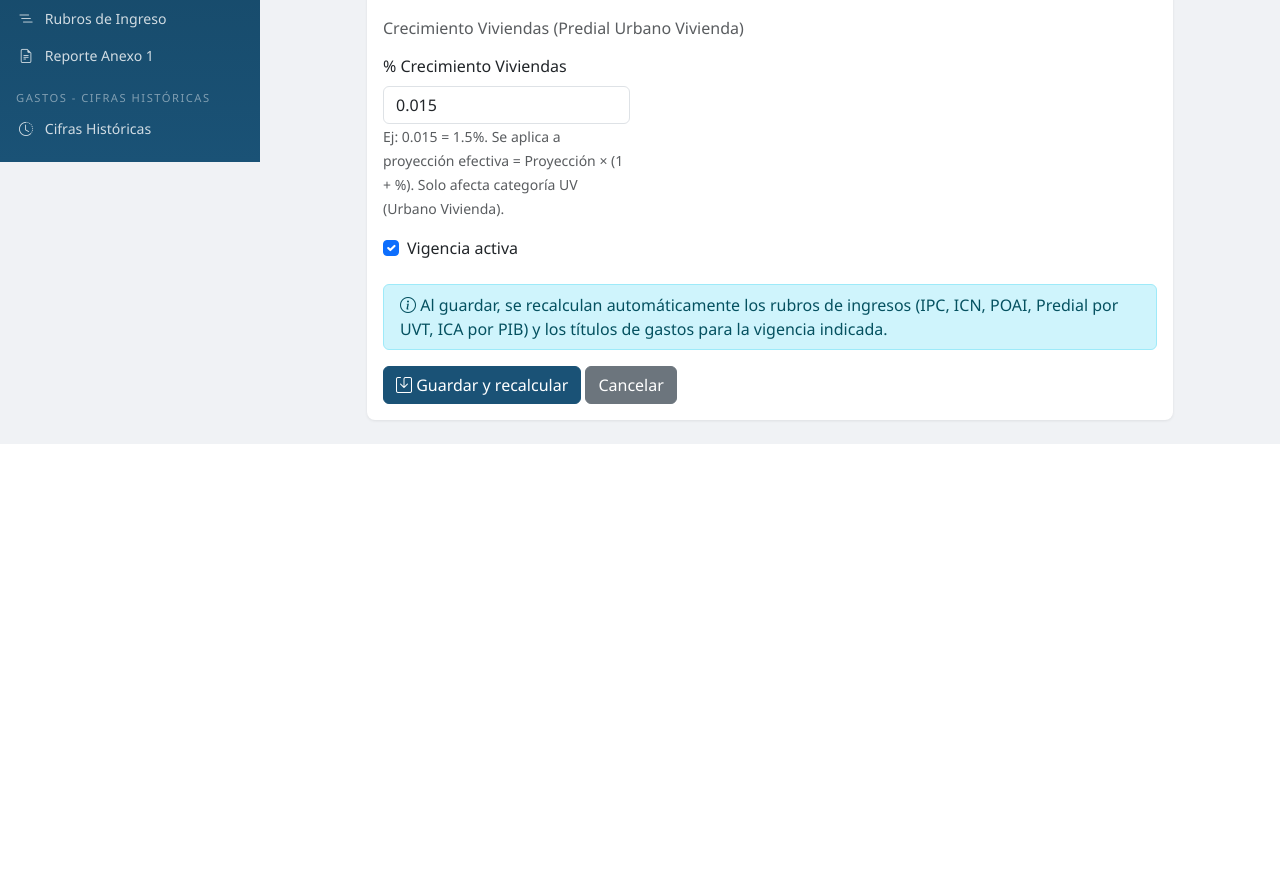
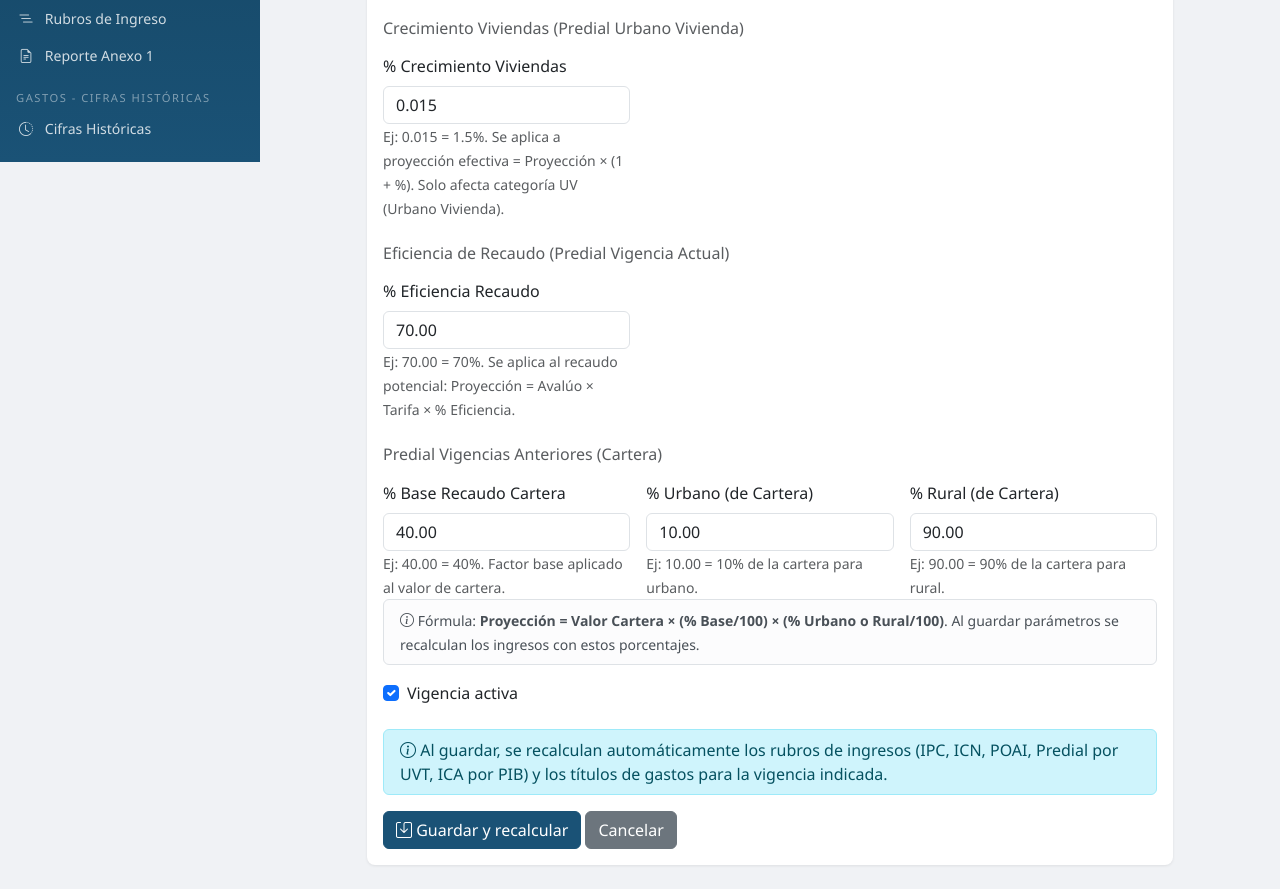
Before and after one commit to Jorgecuenca1/Presupuesto, a Django app: page /parametros/ in a window 1280 px wide. Shown: the part 638-1527 px from the top of the page. Before the commit the page ends 1082 px from the top, so only its background shows below. Run offline with Django 5.2, Linux system fonts and the light colour scheme; the visitor is signed in with stand-in values (Sample User, id 1); data that the repository does not hold is empty.

Commit message:
Parametros globales: % base/urbano/rural cartera y % eficiencia recaudo
Mueve a ParametrosSistema los porcentajes que antes vivian por cartera:
  pct_cartera_base (40%), pct_cartera_urbano (10%), pct_cartera_rural (90%).
calcular_predial_vigencias_anteriores ahora los toma del sistema.

Renombra 'Cultura de Pago' a '% Eficiencia Recaudo' y agrega
pct_eficiencia_recaudo (70% default) como parametro global. El modelo
CulturaPago se mantiene como override opcional por categoria; cuando no hay
override se usa el % global.

Al guardar parametros se recalcula todo (ya existente en parametros_view).

Co-Authored-By: Claude Opus 4.7 (1M context) <noreply@anthropic.com>

```diff
--- a/core/forms.py
+++ b/core/forms.py
@@ -46,6 +46,10 @@ class ParametrosForm(forms.ModelForm):
             'valor_smlmv': forms.NumberInput(attrs={'class': 'form-control', 'step': '0.01'}),
             'pct_promedio_pagos': forms.NumberInput(attrs={'class': 'form-control', 'step': '0.01'}),
             'pct_crecimiento_viviendas': forms.NumberInput(attrs={'class': 'form-control', 'step': '0.000001'}),
+            'pct_cartera_base': forms.NumberInput(attrs={'class': 'form-control', 'step': '0.01'}),
+            'pct_cartera_urbano': forms.NumberInput(attrs={'class': 'form-control', 'step': '0.01'}),
+            'pct_cartera_rural': forms.NumberInput(attrs={'class': 'form-control', 'step': '0.01'}),
+            'pct_eficiencia_recaudo': forms.NumberInput(attrs={'class': 'form-control', 'step': '0.01'}),
             'activo': forms.CheckboxInput(attrs={'class': 'form-check-input'}),
         }
 
--- a/core/models.py
+++ b/core/models.py
@@ -31,6 +31,18 @@ class ParametrosSistema(models.Model):
     pct_crecimiento_viviendas = models.DecimalField(max_digits=8, decimal_places=6, default=Decimal('0.015'),
                                                      verbose_name='% Crecimiento Viviendas',
                                                      help_text='Incremento anual de viviendas para proyección predial urbano vivienda. Ej: 0.015 = 1.5%')
+    pct_cartera_base = models.DecimalField(max_digits=5, decimal_places=2, default=Decimal('40.00'),
+                                           verbose_name='% Base Recaudo Cartera',
+                                           help_text='Porcentaje base de recaudo sobre el valor de cartera de vigencias anteriores. Ej: 40.00 = 40%')
+    pct_cartera_urbano = models.DecimalField(max_digits=5, decimal_places=2, default=Decimal('10.00'),
+                                             verbose_name='% Urbano Cartera',
+                                             help_text='Porción de la cartera asignada a predial urbano. Ej: 10.00 = 10%')
+    pct_cartera_rural = models.DecimalField(max_digits=5, decimal_places=2, default=Decimal('90.00'),
+                                            verbose_name='% Rural Cartera',
+                                            help_text='Porción de la cartera asignada a predial rural. Ej: 90.00 = 90%')
+    pct_eficiencia_recaudo = models.DecimalField(max_digits=5, decimal_places=2, default=Decimal('70.00'),
+                                                  verbose_name='% Eficiencia Recaudo',
+                                                  help_text='Porcentaje global de eficiencia de recaudo (antes Cultura de Pago). Se aplica al recaudo potencial. Ej: 70.00 = 70%')
     activo = models.BooleanField(default=True)
 
     class Meta:
--- a/ingresos/forms.py
+++ b/ingresos/forms.py
@@ -55,10 +55,9 @@ class ImportarExcelForm(forms.Form):
 class CarteraForm(forms.ModelForm):
     class Meta:
         model = CarteraVigenciaAnterior
-        fields = '__all__'
+        fields = ['vigencia_calculo', 'vigencia_cartera', 'valor_cartera']
         widgets = {f: forms.NumberInput(attrs={'class': W, 'step': '0.01'}) for f in
-                   ['vigencia_calculo', 'vigencia_cartera', 'valor_cartera',
-                    'porcentaje_base', 'porcentaje_urbano', 'porcentaje_rural']}
+                   ['vigencia_calculo', 'vigencia_cartera', 'valor_cartera']}
 
 
 class TarifaICAForm(forms.ModelForm):
--- a/templates/ingresos/parametros_form.html
+++ b/templates/ingresos/parametros_form.html
@@ -90,6 +90,44 @@
                         </div>
                     </div>
 
+                    <h6 class="text-muted mb-3 mt-4">Eficiencia de Recaudo (Predial Vigencia Actual)</h6>
+                    <div class="row g-3">
+                        <div class="col-md-4">
+                            <label class="form-label">% Eficiencia Recaudo</label>
+                            {{ form.pct_eficiencia_recaudo }}
+                            <small class="text-muted">
+                                Ej: 70.00 = 70%. Se aplica al recaudo potencial:
+                                Proyección = Avalúo × Tarifa × % Eficiencia.
+                            </small>
+                        </div>
+                    </div>
+
+                    <h6 class="text-muted mb-3 mt-4">Predial Vigencias Anteriores (Cartera)</h6>
+                    <div class="row g-3">
+                        <div class="col-md-4">
+                            <label class="form-label">% Base Recaudo Cartera</label>
+                            {{ form.pct_cartera_base }}
+                            <small class="text-muted">Ej: 40.00 = 40%. Factor base aplicado al valor de cartera.</small>
+                        </div>
+                        <div class="col-md-4">
+                            <label class="form-label">% Urbano (de Cartera)</label>
+                            {{ form.pct_cartera_urbano }}
+                            <small class="text-muted">Ej: 10.00 = 10% de la cartera para urbano.</small>
+                        </div>
+                        <div class="col-md-4">
+                            <label class="form-label">% Rural (de Cartera)</label>
+                            {{ form.pct_cartera_rural }}
+                            <small class="text-muted">Ej: 90.00 = 90% de la cartera para rural.</small>
+                        </div>
+                    </div>
+                    <div class="alert alert-light border py-2 mb-0">
+                        <small>
+                            <i class="bi bi-info-circle"></i>
+                            Fórmula: <strong>Proyección = Valor Cartera × (% Base/100) × (% Urbano o Rural/100)</strong>.
+                            Al guardar parámetros se recalculan los ingresos con estos porcentajes.
+                        </small>
+                    </div>
+
                     <div class="mt-3">
                         <div class="form-check">
                             {{ form.activo }}
```
Also changed, not shown: ingresos/models.py (+4 -4 lines), ingresos/utils.py (+17 -8 lines), templates/ingresos/calculo_predial.html (+15 -8 lines), templates/ingresos/tarifas_predial.html (+12 -4 lines), core/migrations/0004_add_pct_cartera_params.py (added), core/migrations/0005_parametrossistema_pct_eficiencia_recaudo.py (added), ingresos/migrations/0003_alter_culturapago_options_and_more.py (added).
